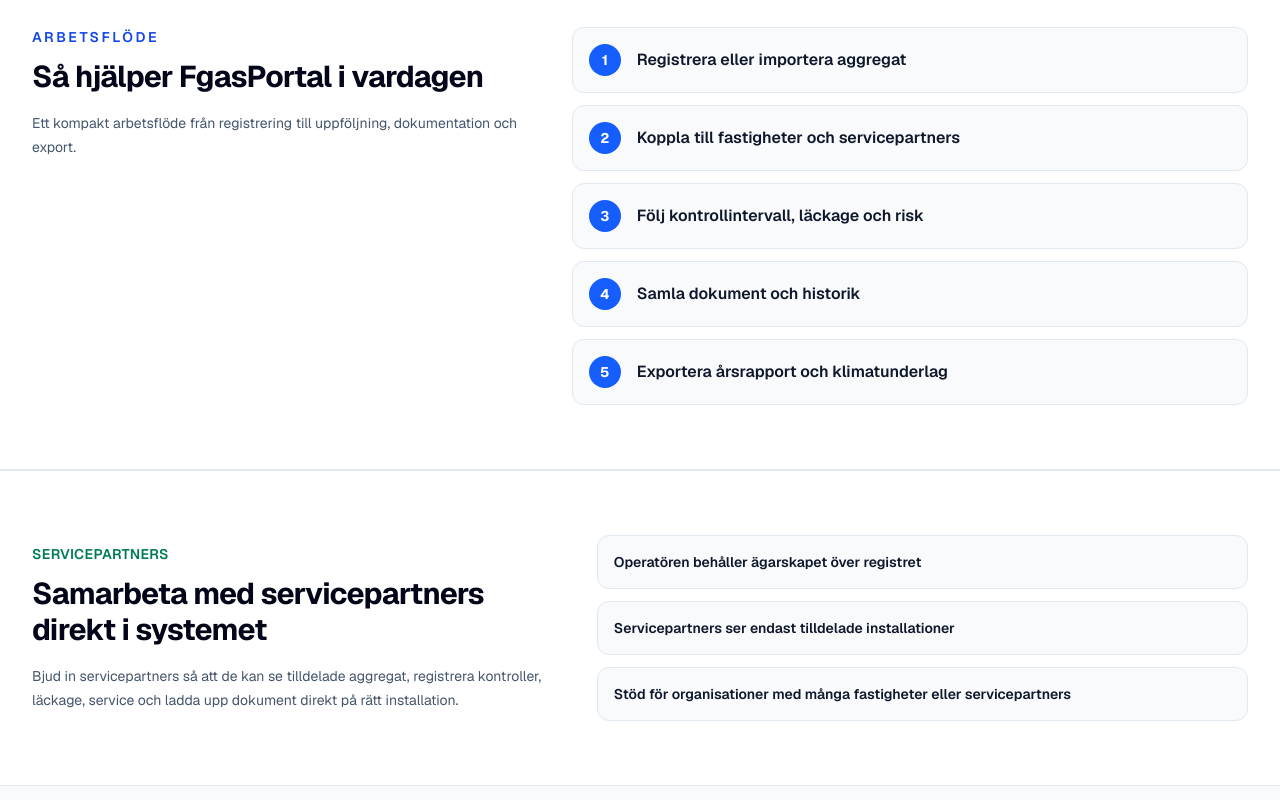
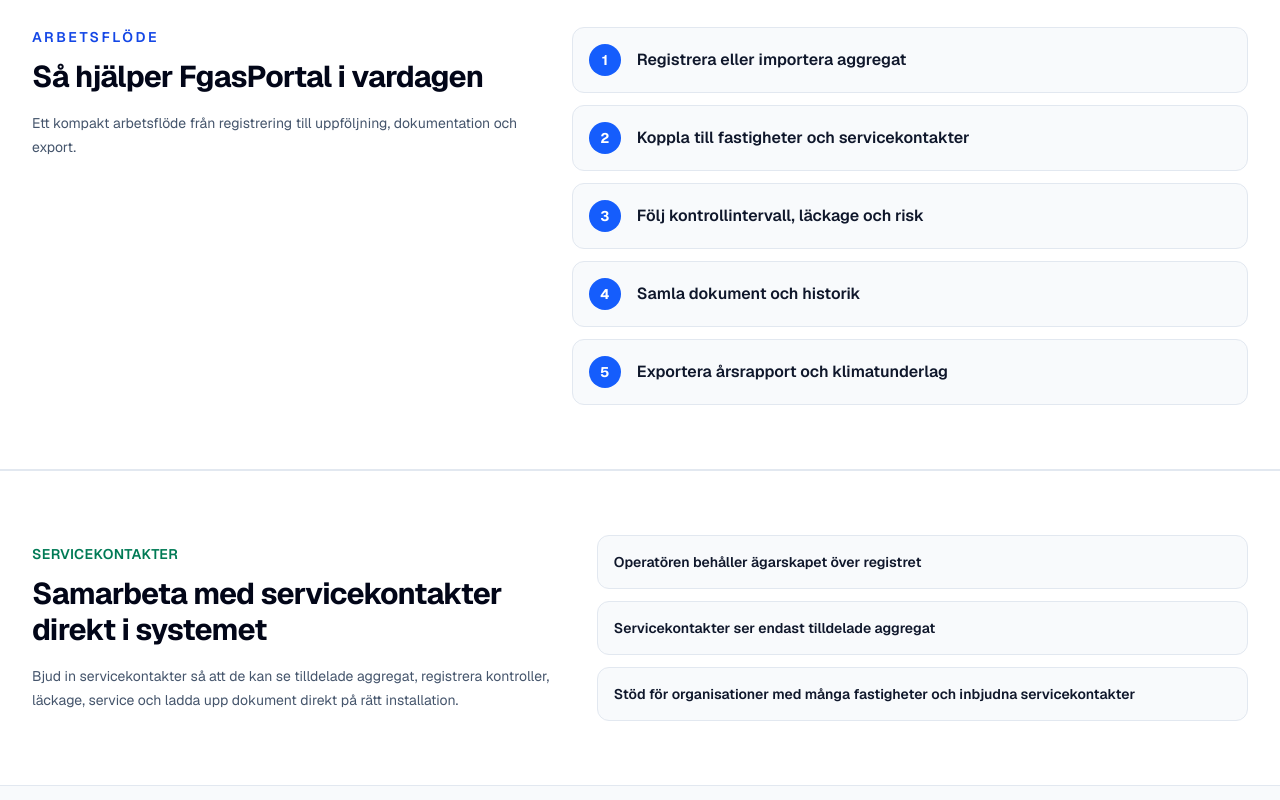
Before and after one commit to pontushelm/fgasportal, a Next.js app: page / in a window 1280 px wide. Shown: the part 1400-2200 px from the top of the page. Built offline with nearby package versions, Linux system fonts and the light colour scheme.

Commit message:
Clarify service partner contact wording

```diff
--- a/app/page.tsx
+++ b/app/page.tsx
@@ -9,12 +9,12 @@
   { label: "Hög risk", value: "18", tone: "border-l-amber-500" },
 ]
 
-const previewTags = ["Årsrapport", "Fastigheter", "Dokument", "Servicepartners"]
+const previewTags = ["Årsrapport", "Fastigheter", "Dokument", "Servicekontakter"]
 
 const valueCards = [
   {
     title: "Samlat F-gasregister",
-    text: "Samla aggregat, köldmedium, mängder, fastigheter och servicepartners i ett strukturerat register.",
+    text: "Samla aggregat, köldmedium, mängder, fastigheter och servicekontakter i ett strukturerat register.",
   },
   {
     title: "Kontroll på intervall och status",
@@ -32,7 +32,7 @@
 
 const workflowSteps = [
   "Registrera eller importera aggregat",
-  "Koppla till fastigheter och servicepartners",
+  "Koppla till fastigheter och servicekontakter",
   "Följ kontrollintervall, läckage och risk",
   "Samla dokument och historik",
   "Exportera årsrapport och klimatunderlag",
@@ -44,7 +44,7 @@
   "Regioner och sjukhus",
   "Industriella verksamheter",
   "Driftorganisationer",
-  "Servicepartners",
+  "Servicekontakter",
 ]
 
 const riskPoints = [
@@ -94,7 +94,7 @@
           </h1>
           <p className="mt-6 max-w-3xl text-lg leading-8 text-slate-700">
             FgasPortal samlar register, kontroller, dokumentation,
-            servicepartners och rapportunderlag i ett webbaserat system för
+            servicekontakter och rapportunderlag i ett webbaserat system för
             verksamheter som omfattas av F-gasförordningen.
           </p>
           <div className="mt-8 flex flex-wrap gap-3">
@@ -162,21 +162,21 @@
         <div className="mx-auto grid max-w-7xl gap-8 px-4 py-16 sm:px-6 lg:grid-cols-[0.9fr_1.1fr] lg:items-center lg:px-8">
           <div>
             <p className="text-sm font-semibold uppercase tracking-wide text-emerald-700">
-              Servicepartners
+              Servicekontakter
             </p>
             <h2 className="mt-3 text-3xl font-bold tracking-tight text-slate-950">
-              Samarbeta med servicepartners direkt i systemet
+              Samarbeta med servicekontakter direkt i systemet
             </h2>
             <p className="mt-4 text-sm leading-6 text-slate-600">
-              Bjud in servicepartners så att de kan se tilldelade aggregat,
+              Bjud in servicekontakter så att de kan se tilldelade aggregat,
               registrera kontroller, läckage, service och ladda upp dokument
               direkt på rätt installation.
             </p>
           </div>
           <div className="grid gap-3">
             <ServicePoint>Operatören behåller ägarskapet över registret</ServicePoint>
-            <ServicePoint>Servicepartners ser endast tilldelade installationer</ServicePoint>
-            <ServicePoint>Stöd för organisationer med många fastigheter eller servicepartners</ServicePoint>
+            <ServicePoint>Servicekontakter ser endast tilldelade aggregat</ServicePoint>
+            <ServicePoint>Stöd för organisationer med många fastigheter och inbjudna servicekontakter</ServicePoint>
           </div>
         </div>
       </section>
--- a/components/auth/auth-shell.tsx
+++ b/components/auth/auth-shell.tsx
@@ -47,7 +47,7 @@
             <AuthBenefit>Digital registerhållning enligt F-gasförordningen</AuthBenefit>
             <AuthBenefit>Automatiserade rapporter och årsrapportering</AuthBenefit>
             <AuthBenefit>Uppföljning av CO₂e och klimatpåverkan</AuthBenefit>
-            <AuthBenefit>Samarbete med servicepartners i systemet</AuthBenefit>
+            <AuthBenefit>Samarbete med servicekontakter i systemet</AuthBenefit>
           </div>
         </section>
 
--- a/components/dashboard/company-page-client.tsx
+++ b/components/dashboard/company-page-client.tsx
@@ -757,7 +757,7 @@
                 Bjud in användare till organisationen
               </h2>
               <p className="mt-1 text-sm text-slate-600">
-                Används för interna användare. Servicepartners bjuds in från servicepartnersidan.
+                Används för interna användare. Servicekontakter bjuds in från servicekontaktsidan.
               </p>
               <form className="mt-5 grid max-w-md gap-4" onSubmit={handleInviteSubmit}>
                 <label className={fieldClassName}>
--- a/components/dashboard/contractors-overview-page-client.tsx
+++ b/components/dashboard/contractors-overview-page-client.tsx
@@ -72,14 +72,14 @@
 
       if (response.status === 403) {
         if (!isMounted) return
-        setError("Du har inte behörighet att se servicepartneröversikten.")
+        setError("Du har inte behörighet att se servicekontaktöversikten.")
         setIsLoading(false)
         return
       }
 
       if (!response.ok) {
         if (!isMounted) return
-        setError("Kunde inte hämta servicepartners.")
+        setError("Kunde inte hämta servicekontakter.")
         setIsLoading(false)
         return
       }
@@ -155,7 +155,7 @@
     setInviteSuccess(
       result.inviteLink
         ? "Inbjudan har skickats."
-        : result.message || "Servicepartnern har lagts till."
+        : result.message || "Servicekontakten har lagts till."
     )
     setInviteLink(result.inviteLink || "")
     setInviteEmail("")
@@ -166,23 +166,28 @@
   return (
     <main className="mx-auto max-w-7xl px-4 py-10 text-slate-950 dark:text-slate-100 sm:px-6 lg:px-8">
       <PageHeader
-        eyebrow="Servicepartners"
-        title="Servicepartneröversikt"
-        subtitle="Följ arbetsbelastning, försenade kontroller och risk per tilldelad servicepartner."
+        eyebrow="Servicekontakter"
+        title="Inbjudna servicekontakter"
+        subtitle="Följ tilldelade aggregat, försenade kontroller och risk per inbjuden kontakt/tekniker."
         actions={
           <button
             className={buttonClassName({ variant: "secondary" })}
             type="button"
             onClick={openInviteModal}
           >
-            Bjud in servicepartner
+            Bjud in servicekontakt
           </button>
         }
       />
 
+      <div className="mt-5 rounded-lg border border-blue-100 bg-blue-50 px-4 py-3 text-sm text-blue-950 dark:border-blue-900/60 dark:bg-blue-950/30 dark:text-blue-100">
+        I dagsläget kopplas aggregat till en inbjuden servicekontakt. Stöd för
+        full servicepartnerorganisation med flera tekniker kan byggas ut senare.
+      </div>
+
       {isLoading && (
         <p className="mt-8 text-sm text-slate-700 dark:text-slate-300">
-          Laddar servicepartners...
+          Laddar servicekontakter...
         </p>
       )}
       {error && <p className="mt-8 text-sm font-semibold text-red-700">{error}</p>}
@@ -191,7 +196,7 @@
         <>
           <section className="mt-6 grid gap-4 sm:grid-cols-2 xl:grid-cols-5">
             <MetricCard
-              label="Totalt antal servicepartners"
+              label="Inbjudna servicekontakter"
               value={data.summary.totalContractors}
             />
             <MetricCard
@@ -218,23 +223,23 @@
           <Card className="mt-6 overflow-hidden">
             <div className="border-b border-slate-200 p-5 dark:border-slate-800">
               <SectionHeader
-                title="Servicepartners"
-                subtitle="Klicka på en servicepartner för att se filtrerade aggregat."
+                title="Servicekontakter"
+                subtitle="Klicka på en kontakt/tekniker för att se filtrerade aggregat."
               />
             </div>
 
             {data.contractors.length === 0 ? (
               <div className="p-5">
                 <EmptyState
-                  title="Inga servicepartners har lagts till ännu."
-                  description="Bjud in servicepartners här när ni vill tilldela aggregat."
+                  title="Inga servicekontakter har lagts till ännu."
+                  description="Bjud in en servicekontakt när ni vill tilldela aggregat till en extern kontakt/tekniker."
                   action={
                     <button
                       className={buttonClassName({ variant: "primary" })}
                       type="button"
                       onClick={openInviteModal}
                     >
-                      Bjud in servicepartner
+                      Bjud in servicekontakt
                     </button>
                   }
                 />
@@ -244,7 +249,7 @@
                 <table className="min-w-full divide-y divide-slate-200 text-sm dark:divide-slate-800">
                   <thead className="bg-slate-50 dark:bg-slate-950">
                     <tr>
-                      <TableHeader>Servicepartner</TableHeader>
+                      <TableHeader>Kontakt/tekniker</TableHeader>
                       <TableHeader>Status</TableHeader>
                       <TableHeader>Tilldelade aggregat</TableHeader>
                       <TableHeader>Försenade kontroller</TableHeader>
@@ -319,10 +324,10 @@
             <div className="flex items-start justify-between gap-4">
               <div>
                 <h2 className="text-lg font-semibold text-slate-950 dark:text-slate-100">
-                  Bjud in servicepartner
+                  Bjud in servicekontakt
                 </h2>
                 <p className="mt-1 text-sm text-slate-600 dark:text-slate-300">
-                  Bjud in en extern servicepartner som kan hantera tilldelade aggregat, kontroller och servicehändelser.
+                  Bjud in en extern kontakt/tekniker som kan hantera tilldelade aggregat, kontroller och servicehändelser.
                 </p>
               </div>
               <button
@@ -441,7 +446,7 @@
 function CertificationBadge({ status }: { status: CertificationStatusResult }) {
   return (
     <Badge
-      title="Certifieringsuppgifter hanteras av servicepartnern."
+      title="Certifieringsuppgifter hanteras av servicekontakten."
       variant={status.variant}
     >
       {status.label}
--- a/components/dashboard/installation-detail-page-client.tsx
+++ b/components/dashboard/installation-detail-page-client.tsx
@@ -281,7 +281,7 @@
   installation_created: "Aggregat skapat",
   installation_updated: "Aggregat uppdaterat",
   installation_scrapped: "Aggregat skrotat",
-  service_partner_assigned: "Servicepartner tilldelad",
+  service_partner_assigned: "Servicekontakt tilldelad",
   inspection_added: "Kontroll registrerad",
   leak_registered: "Läckage registrerat",
   refill_registered: "Påfyllning registrerad",
@@ -1051,7 +1051,7 @@
           <dl className="mt-4 grid gap-4 sm:grid-cols-2 lg:grid-cols-4">
             <DetailItem label="Skrotningsdatum" value={formatOptionalDate(installation.scrappedAt)} />
             <DetailItem
-              label="Servicepartner"
+              label="Servicekontakt"
               value={
                 installation.scrapServicePartner?.name ||
                 selectedScrapContractor?.name ||
@@ -1383,7 +1383,7 @@
                 <input className={formControlClassName} name="installationDate" type="date" min={minInstallationDate} max={maxInstallationDate} value={editForm.installationDate} onChange={handleEditChange} required />
               </label>
               <label className={fieldClassName}>
-                Servicepartner
+                Servicekontakt
                 <select className={formControlClassName} name="assignedContractorId" value={editForm.assignedContractorId} onChange={handleEditChange}>
                   <option value="">Ingen tilldelad</option>
                   {contractors.map((contractor) => (
@@ -1561,7 +1561,7 @@
             {eventForm.type === "SCRAP" && (
               <>
                 <label className={fieldClassName}>
-                  <span>Servicepartner <RequiredMark /></span>
+                  <span>Servicekontakt/tekniker <RequiredMark /></span>
                   <select
                     className={formControlClassName}
                     name="servicePartnerId"
@@ -1569,7 +1569,7 @@
                     onChange={handleScrapChange}
                     required
                   >
-                    <option value="">Välj servicepartner</option>
+                    <option value="">Välj servicekontakt</option>
                     {contractors.map((contractor) => (
                       <option key={contractor.id} value={contractor.id}>
                         {contractor.name} ({contractor.email})
@@ -1760,7 +1760,7 @@
 }) {
   return (
     <div>
-      <dt className="text-sm font-medium text-slate-600">Servicepartner</dt>
+      <dt className="text-sm font-medium text-slate-600">Servicekontakt</dt>
       <dd className="mt-1 flex flex-wrap items-center gap-2 font-semibold text-slate-950">
         <span>{contractor.name || contractor.email}</span>
         <CertificationBadge status={contractor.certificationStatus} />
@@ -1860,7 +1860,7 @@
       <p className="font-semibold">{message}</p>
       <p className="mt-1 text-amber-800">
         Kontrollera att arbete på köldmediekrets utförs av giltigt certifierad
-        servicepartner.
+        servicekontakt.
       </p>
     </div>
   )
@@ -2050,12 +2050,12 @@
   if (!status || status.status === "VALID") return null
 
   if (status.status === "EXPIRED") {
-    return "Servicepartnerns certifiering har gått ut."
+    return "Servicekontaktens certifiering har gått ut."
   }
 
   if (status.status === "EXPIRING_SOON") {
-    return "Servicepartnerns certifiering löper snart ut."
-  }
-
-  return "Servicepartnern saknar registrerad certifiering."
-}
+    return "Servicekontaktens certifiering löper snart ut."
+  }
+
+  return "Servicekontakten saknar registrerad certifiering."
+}
--- a/components/dashboard/installations-page-client.tsx
+++ b/components/dashboard/installations-page-client.tsx
@@ -471,7 +471,7 @@
     setSuccess("")
 
     if (!contractorId) {
-      setError("Välj servicepartner")
+      setError("Välj servicekontakt")
       return
     }
 
@@ -496,7 +496,7 @@
     }
 
     if (!res.ok) {
-      setError(result.error || "Kunde inte tilldela servicepartner")
+      setError(result.error || "Kunde inte tilldela servicekontakt")
       setIsSubmitting(false)
       return
     }
@@ -648,12 +648,12 @@
           </FilterSelect>
 
           <FilterSelect
-            label="Servicepartner"
+            label="Servicekontakt"
             value={contractorFilterValue}
             onChange={(value) => updateQueryParam("contractorId", value)}
           >
             <option value="">Alla</option>
-            <option value="unassigned">Ingen servicepartner</option>
+            <option value="unassigned">Ingen servicekontakt</option>
             {contractors.map((contractor) => (
               <option key={contractor.id} value={contractor.id}>
                 {contractor.name}
@@ -839,7 +839,7 @@
               disabled={isSubmitting}
               onClick={() => setIsAssignModalOpen(true)}
             >
-              Tilldela servicepartner
+              Tilldela servicekontakt
             </button>
             <button
               className="rounded-md border border-slate-300 bg-white px-3 py-2 text-sm font-semibold text-slate-800 hover:bg-slate-50 disabled:text-slate-400"
@@ -965,19 +965,19 @@
       {isAssignModalOpen && (
         <div className="fixed inset-0 z-50 grid place-items-center bg-slate-950/40 px-4">
           <form className="w-full max-w-md rounded-lg border border-slate-200 bg-white p-5 shadow-xl" onSubmit={handleAssignContractor}>
-            <h2 className="text-lg font-semibold text-slate-950">Tilldela servicepartner</h2>
+            <h2 className="text-lg font-semibold text-slate-950">Tilldela servicekontakt</h2>
             <p className="mt-1 text-sm text-slate-700">
-              Välj servicepartner för {selectedIds.length} valda aggregat.
+              Välj inbjuden servicekontakt för {selectedIds.length} valda aggregat.
             </p>
             <label className="mt-4 grid gap-1 text-sm font-medium text-slate-700">
-              Servicepartner
+              Servicekontakt
               <select
                 className="rounded-md border border-slate-300 bg-white px-3 py-2 text-slate-900"
                 value={contractorId}
                 onChange={(event) => setContractorId(event.target.value)}
                 required
               >
-                <option value="">Välj servicepartner</option>
+                <option value="">Välj servicekontakt</option>
                 {contractors.map((contractor) => (
                   <option key={contractor.id} value={contractor.id}>
                     {contractor.name} ({contractor.email})
@@ -1223,7 +1223,7 @@
                 value={formatOptionalDate(installation.nextInspection)}
               />
               <QuickViewItem
-                label="Servicepartner"
+                label="Servicekontakt"
                 value={installation.assignedContractor?.name || "-"}
               />
             </dl>
--- a/components/dashboard/settings-page-client.tsx
+++ b/components/dashboard/settings-page-client.tsx
@@ -39,7 +39,7 @@
 
 const notificationDescriptions: Record<keyof NotificationPreferences, string> = {
   notifyAssignmentEmails:
-    "E-post när du som servicepartner får nya tilldelade aggregat.",
+    "E-post när du som servicekontakt får nya tilldelade aggregat.",
   notifyInspectionReminderEmails:
     "E-post om kontroller som är försenade eller behöver göras inom 30 dagar.",
   notifyDocumentEmails:
--- a/components/layout/sidebar.tsx
+++ b/components/layout/sidebar.tsx
@@ -51,7 +51,7 @@
   },
   {
     href: "/dashboard/contractors",
-    label: "Servicepartners",
+    label: "Servicekontakter",
     roles: ["OWNER", "ADMIN", "MEMBER"],
   },
   {
--- a/lib/activity-labels.ts
+++ b/lib/activity-labels.ts
@@ -2,7 +2,7 @@
   installation_created: "Aggregat skapat",
   installation_updated: "Aggregat uppdaterat",
   installation_scrapped: "Aggregat skrotat",
-  service_partner_assigned: "Servicepartner tilldelad",
+  service_partner_assigned: "Servicekontakt tilldelad",
   property_assigned: "Fastighet tilldelad",
   property_removed: "Fastighet borttagen",
   company_billing_updated: "Fakturauppgifter uppdaterade",
@@ -46,7 +46,7 @@
     if (typeof metadata.originalFileName === "string") return metadata.originalFileName
     if (typeof metadata.inspectorName === "string") return metadata.inspectorName
     if (typeof metadata.contractorName === "string") {
-      return `Servicepartner: ${metadata.contractorName}`
+      return `Servicekontakt: ${metadata.contractorName}`
     }
     if (typeof metadata.propertyName === "string") {
       return `Fastighet: ${metadata.propertyName}`
--- a/lib/roles.ts
+++ b/lib/roles.ts
@@ -4,7 +4,7 @@
   OWNER: "Ägare",
   ADMIN: "Ansvarig",
   MEMBER: "Medlem",
-  CONTRACTOR: "Servicepartner",
+  CONTRACTOR: "Servicekontakt",
 }
 
 export const ROLE_DESCRIPTIONS: Record<UserRole, string> = {
@@ -15,7 +15,7 @@
   MEMBER:
     "Kan arbeta med företagets data men har begränsad åtkomst till inställningar.",
   CONTRACTOR:
-    "Extern roll med åtkomst till tilldelade aggregat och serviceuppgifter.",
+    "Extern kontakt eller tekniker med åtkomst till tilldelade aggregat och serviceuppgifter.",
 }
 
 export function formatRoleLabel(role: UserRole | string) {
```
Also changed, not shown: components/dashboard/service-page-client.tsx (+5 -5 lines).
